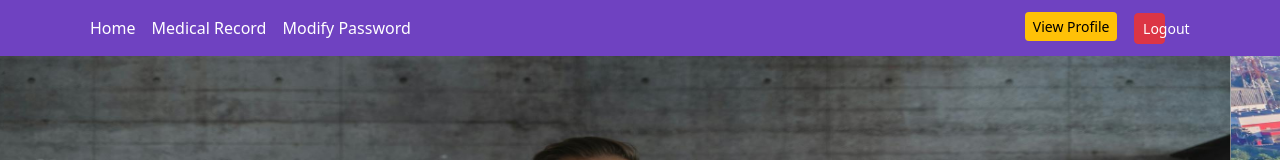
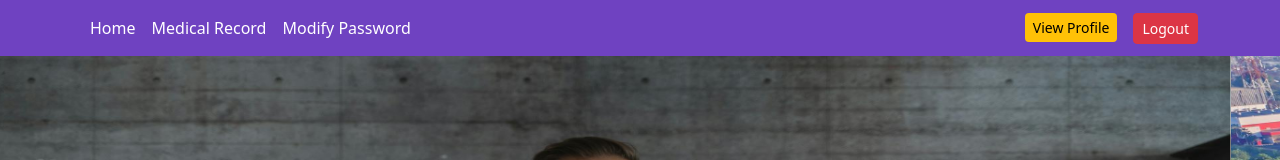
Before and after one commit to ZeeshanAhmedDev/Hospital-Management-System, a plain HTML site: page public/index.html in a window 1280 px wide. Shown: the top 160 px of the page. Drawn offline with nearby package versions, Linux system fonts and the light colour scheme.

Commit message:
logout btn fixed

```diff
--- a/public/index.html
+++ b/public/index.html
@@ -51,7 +51,7 @@
                     </li>
                     <!-- Logout Button -->
                     <li class="nav-item ms-3">
-                        <button id="logoutButton" class="btn btn-danger btn-sm">Logout</button>
+                        <a id="logoutButton" class="btn btn-danger btn-sm">Logout</a>
                     </li>
                 </ul>
             </div>
```
